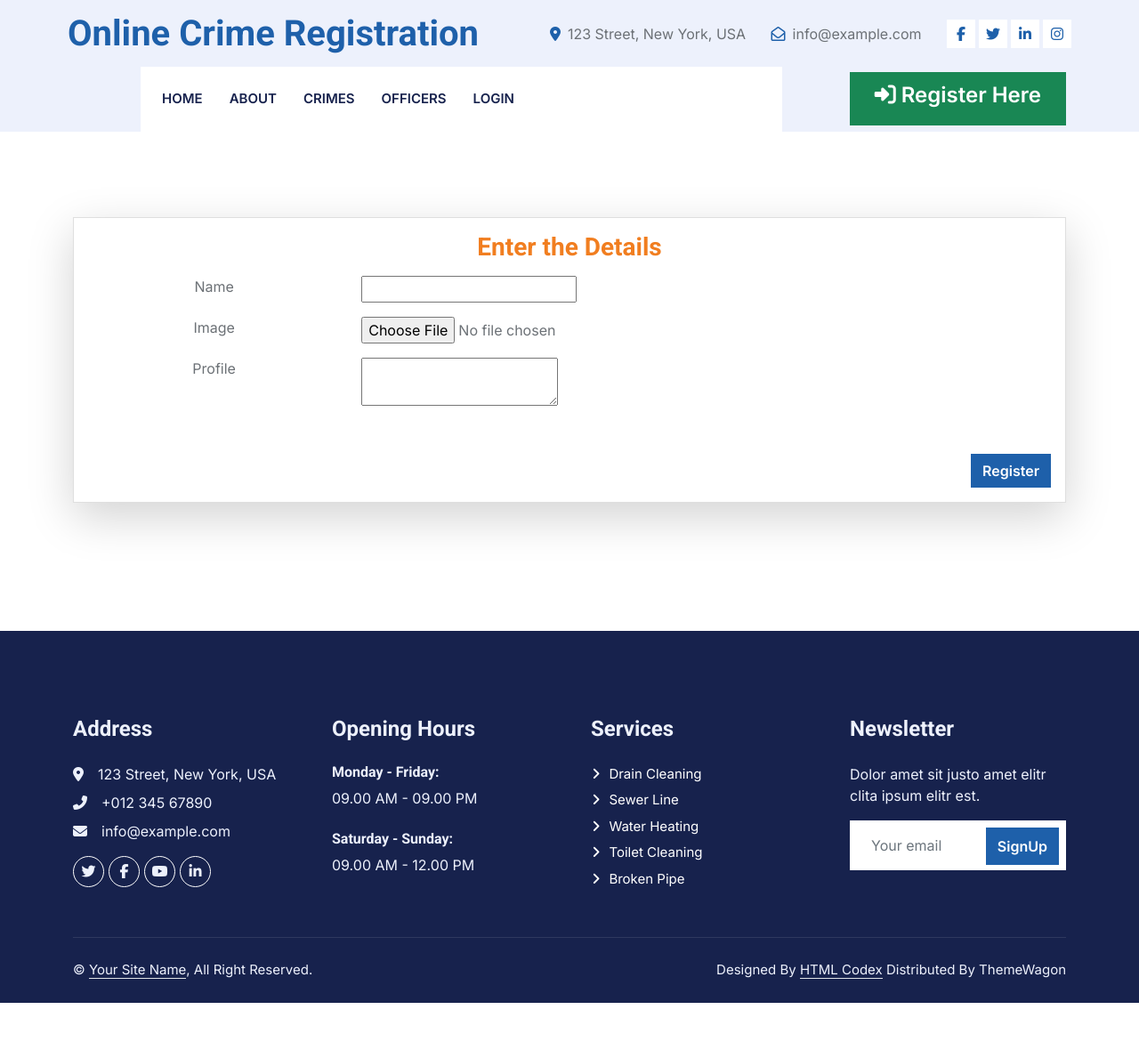
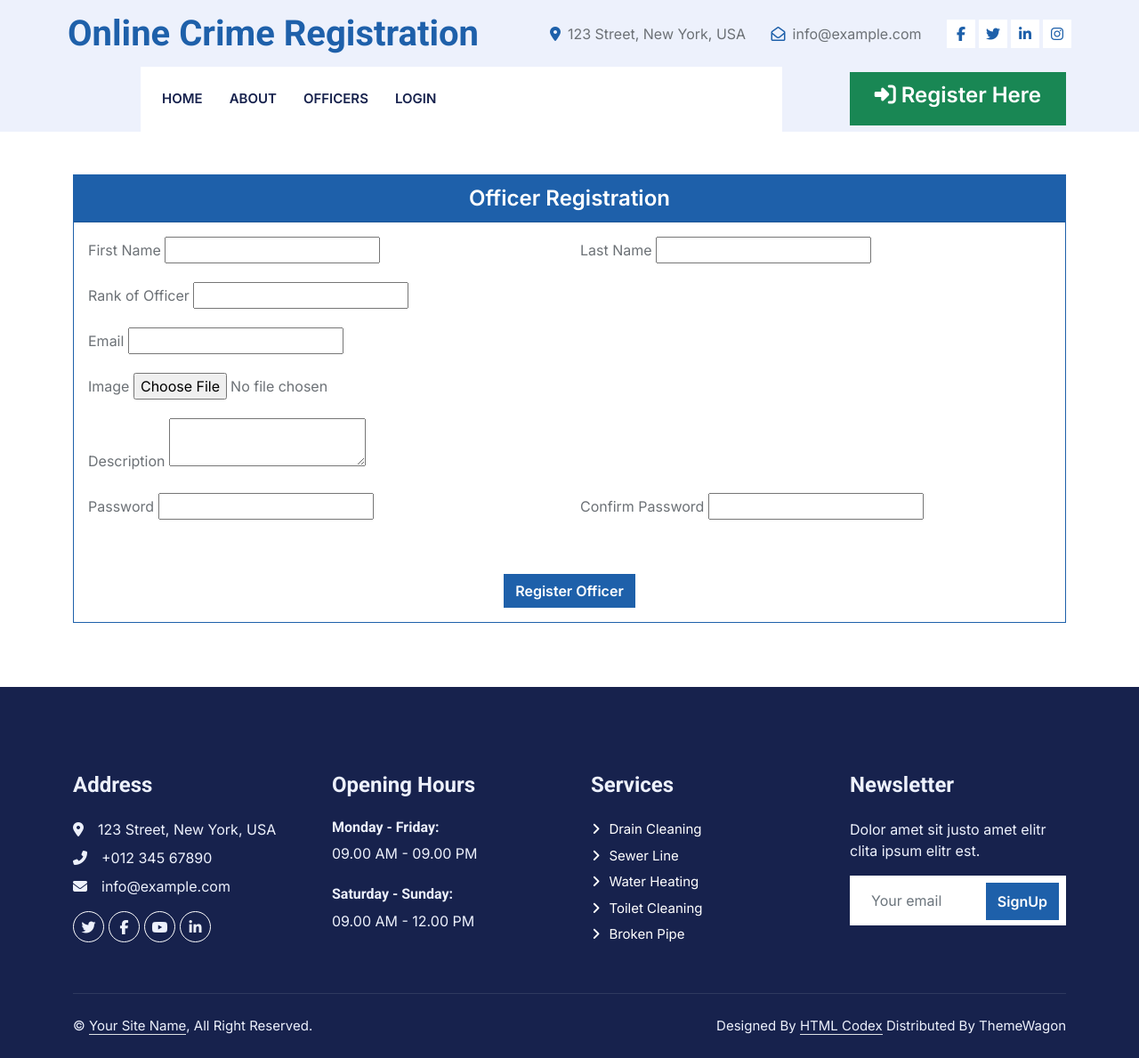
Before and after one commit to surabhiwinner/Online-Crime-Registration, a Django app: template online_crime_registration/templates/police_officers/add-police-officers.html in a window 1280 px wide. Shown: the whole page at 89% size. Before the commit the page ends 1127 px from the top, so only its background shows below. Run offline with Django 5.2, Linux system fonts and the light colour scheme; the template is opened without the code that fills it: most values are stand-ins (such as "Sample title", 1, 10 or a date in 2020); form fields are guessed from the names that the template uses; some libraries are stand-ins or nearby versions.

```diff
--- a/online_crime_registration/authentication/models.py
+++ b/online_crime_registration/authentication/models.py
@@ -17,7 +17,6 @@ class Profile(AbstractUser):
 
     role = models.CharField(max_length=20,choices=RoleChoices.choices)
 
-
     def __str__(self):
         return f'{self.first_name}-{self.last_name}-{self.role}'
 
--- a/online_crime_registration/authentication/views.py
+++ b/online_crime_registration/authentication/views.py
@@ -60,4 +60,4 @@ class LogoutView(View):
 
         logout(request)
 
-        return redirect('crimes')
+        return redirect('home')
--- a/online_crime_registration/police_officers/admin.py
+++ b/online_crime_registration/police_officers/admin.py
@@ -5,3 +5,4 @@ from . import models
 
 
 admin.site.register(models.Officers)
+admin.site.register(models.RankOfOfficer)
--- a/online_crime_registration/police_officers/urls.py
+++ b/online_crime_registration/police_officers/urls.py
@@ -6,5 +6,5 @@ from .models import Officers
 
 urlpatterns = [
     path('officers-list/', views.OfficerListView.as_view(), name= 'officers-list'),
-    path('add-new-officer/',views.AddNewPoliceOfficersView.as_view(), name ='add-new-officer')
+    path('add-new-officer/',views.OfficerRegistrationView.as_view(), name ='add-new-officer')
 ]
--- a/online_crime_registration/templates/base.html
+++ b/online_crime_registration/templates/base.html
@@ -123,10 +123,13 @@
 
           {% endif %}
 
+          {% if request.user.is_authenticated%}
+
           {% if page == 'crimes-page' %}
           <li><a class="nav-item nav-link avtive" href="{% url 'crimes' %}">Crimes</a></li>
           {% else %}
           <li><a class="nav-item nav-link" href="{% url 'crimes' %}">Crimes</a></li>
+          {% endif %}
           {% endif %}
 
 
--- a/online_crime_registration/templates/police_officers/add-police-officers.html
+++ b/online_crime_registration/templates/police_officers/add-police-officers.html
@@ -1,52 +1,121 @@
 {% extends 'base.html' %}
-
 
 {% block section %}
 
-<main class="main">
+<div class="container my-5">
+    <div class="card border-primary">
+      <div class="card-header bg-primary text-white text-center fw-bold fs-4">
+     Officer Registration
+      </div>
+      <div class="card-body">
+        <form method="post" enctype="multipart/form-data">
+            {% csrf_token %}
+        <div class="row mb-3 ">
+            <div class="col-md-6">
+                <label for="courseTitle" class="form-label">First Name </label>
+            <!-- <input type="text" class="form-control" id="courseTitle" name="title" placeholder="Enter course title"> -->
+                {{ profile_form.first_name }}
+                {% if profile_form.first_name.errors %}
+                    <p class="text-danger">{{ profile_form.first_name.errors | join:" " }}</p>
+                 {% endif %}
+            </div>
+            <div class="col-md-6">
+
+                <label for="courseImage" class="form-label">Last Name</label>
+                <!-- <input class="form-control" name="image" type="file" id="courseImage"> -->
+                 {{ profile_form.last_name }}
+                 {% if profile_form.last_name.errors %}
+                    <p class="text-danger">{{ profile_form.last_name.errors | join:" " }}</p>
+                 {% endif %}
+            </div>
+        </div>
+
+         <div class="mb-3">
+            <label for="courseCategory" class="form-label">Rank of Officer </label>
+            {{ officer_form.rank_of_officer }}
+            {% if officer_form.rank_of_officer.errors %}
+                    <p class="text-danger">{{ officer_form.rank_of_officer.errors | join:" " }}</p>
+            {% endif %}
+        </div>
+
+        <div class="mb-3">
+
+            <label for="courseDescription" class="form-label">Email</label>
+            {{ profile_form.email }}
+            {% if profile_form.email.errors %}
+                    <p class="text-danger">{{ profile_form.email.errors | join:" " }}</p>
+            {% endif %}
+
+            </div>
+          <!-- <div class="mb-3">
+
+            <label for="courseDescription" class="form-label">Phone Number </label>
+            {{ profile_form.phone_number }}
+            {% if profile_form.phone_number.errors %}
+                    <p class="text-danger">{{ profile_form.phone_number.errors | join:" " }}</p>
+            {% endif %}
+
+            </div> -->
 
 
 
-    <div class="container py-5 my-5">
-        <div class=" row justify-content-center">
-          <div class="col-md-12">
-            <div class="card shadow-lg">
-              <!-- <img src="{{ course.image.url}}" class="card-img-top" style="width: auto; height: 350px ; object-fit: fill;" alt="Complete Python Bootcamp"> -->
+         <div class="mb-3">
 
-              <div class="card-body">
-                <form action="" method="post" enctype="multipart/form-data">
-                    {% csrf_token %}
-                <h4 class="card-title mb-3 text-lg-center">
-                 <span class="fw-bold fs-3 " style="color: rgb(241, 126, 32);"> Enter the Details </span>
-                </h4>
-                <div class="d-flex row justify-content-evenly">
-                    <div class="col-2 text-center"><label for="name" >Name   </label> </div><div class="col-8"> {{ form.police_officer }} </div>
-                </div>
-                 <div class="d-flex row justify-content-evenly mt-3">
-                            <div class="col-2 text-center"><label for="name" >Image   </label> </div><div class="col-8"> {{ form.image }} </div>
+            <label for="courseDescription" class="form-label">Image</label>
+            {{ officer_form.image }}
+            {% if officer_form.image.errors %}
+                    <p class="text-danger">{{ officer_form.image.errors | join:" " }}</p>
+            {% endif %}
+
             </div>
 
-                <div class="d-flex row justify-content-evenly mt-3">
-                             <div class="col-2 text-center"><label for="name" >Profile   </label> </div><div class="col-8"> {{ form.description }} </div>
+          <div class="mb-3">
+            <label for="courseCategory" class="form-label">Description</label>
+            {{ officer_form.description }}
+            {% if officer_form.description.errors %}
+                    <p class="text-danger">{{ officer_form.description.errors | join:" " }}</p>
+            {% endif %}
         </div>
 
 
-                    <div class="mt-4 text-end">
-                        <button type="submit" class="btn btn-primary mt-4">Register</button>
-                    </div>
-               </form>
-              </div>
 
 
-            </div>
+        <div class=" row mb-3">
+            <div class="col-md-6">
+
+            <label for="courseDescription" class="form-label">Password</label>
+            {{ profile_form.password }}
+            {% if profile_form.password.errors %}
+                    <p class="text-danger">{{ profile_form.password.errors | join:" " }}</p>
+            {% endif %}
 
             </div>
+            <div class="col-md-6">
+
+            <label for="courseDescription" class="form-label">Confirm Password</label>
+            {{ profile_form.confirm_password }}
+            {% if profile_form.confirm_password.errors %}
+                    <p class="text-danger">{{ profile_form.confirm_password.errors | join:" " }}</p>
+            {% endif %}
 
             </div>
         </div>
 
 
-</main>
 
 
+
+
+
+        </div>
+
+
+
+          <div class="text-center">
+            <button type="submit" class="btn btn-primary text-white mt-4 mb-3">Register Officer </button>
+          </div>
+        </form>
+      </div>
+    </div>
+  </div>
 {% endblock %}
--- a/online_crime_registration/user/views.py
+++ b/online_crime_registration/user/views.py
@@ -9,6 +9,7 @@ from online_crime_registration.utility import send_email
 
 from django.contrib.auth.hashers import make_password
 
+import threading
 
 # Create your views here.
 
@@ -78,7 +79,9 @@ class UserRegistrationView(View):
 
                     context = {'name': user.name, 'username':user.profile.email, 'password':password }
 
-                    send_email(subject,recepient,template,context)
+                    thread = threading.Thread(target=send_email,args=(subject,recepient,template,context))
+
+                    thread.start()
 
                     return redirect('login')
 
```
Also changed, not shown: online_crime_registration/crimes/forms.py (+14 -10 lines), online_crime_registration/crimes/models.py (+14 -11 lines), online_crime_registration/crimes/views.py (+47 -8 lines), online_crime_registration/police_officers/forms.py (+77 -12 lines), online_crime_registration/police_officers/models.py (+18 -3 lines), online_crime_registration/police_officers/views.py (+111 -20 lines), online_crime_registration/templates/crimes/crime-list.html (+7 -5 lines), online_crime_registration/templates/crimes/report_crime.html (+4 -4 lines), online_crime_registration/templates/email/success-registration.html (+45 -1 lines), online_crime_registration/user/forms.py (+3 -7 lines), online_crime_registration/user/models.py (+5 -3 lines). Lines whose indentation alone changed are shown as unchanged.
